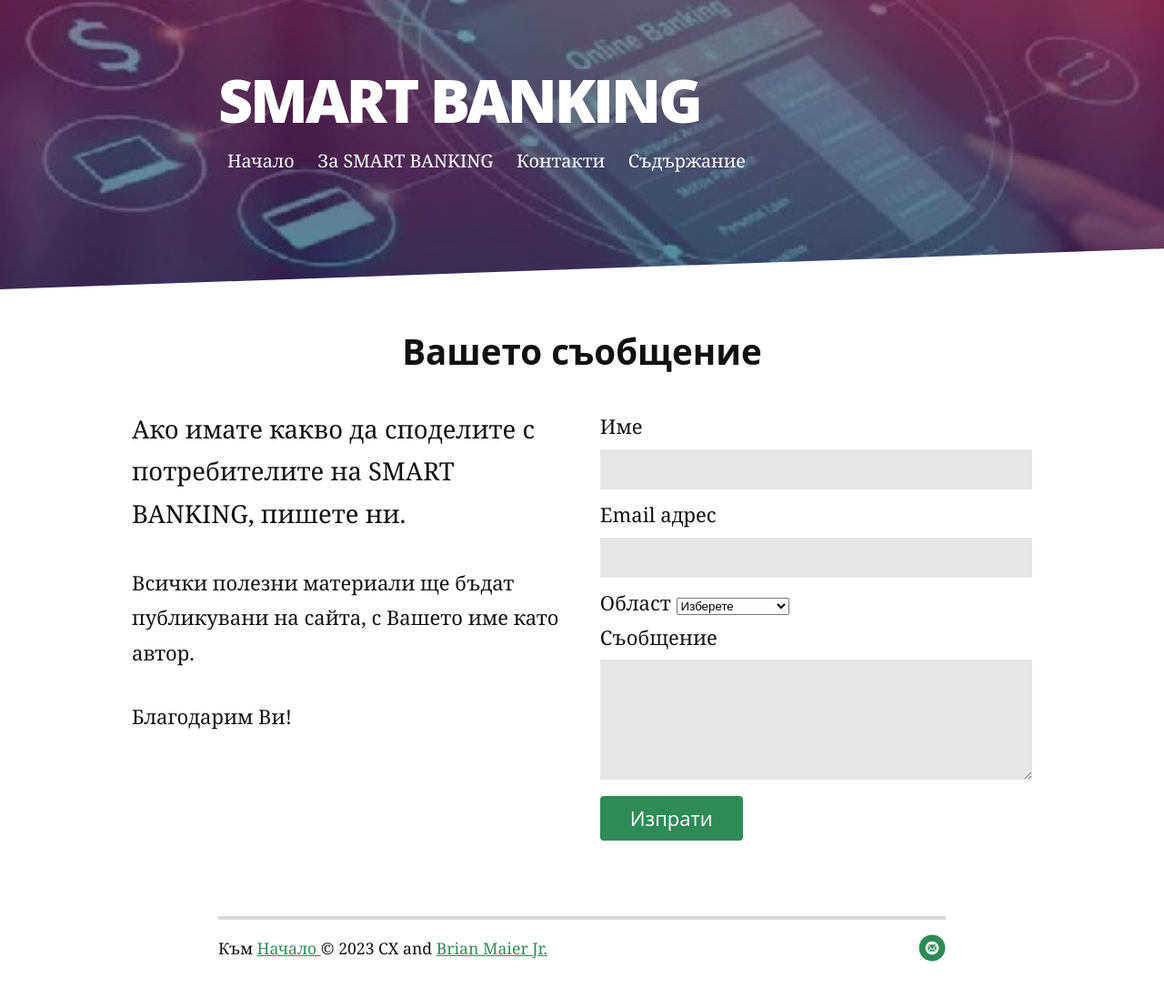
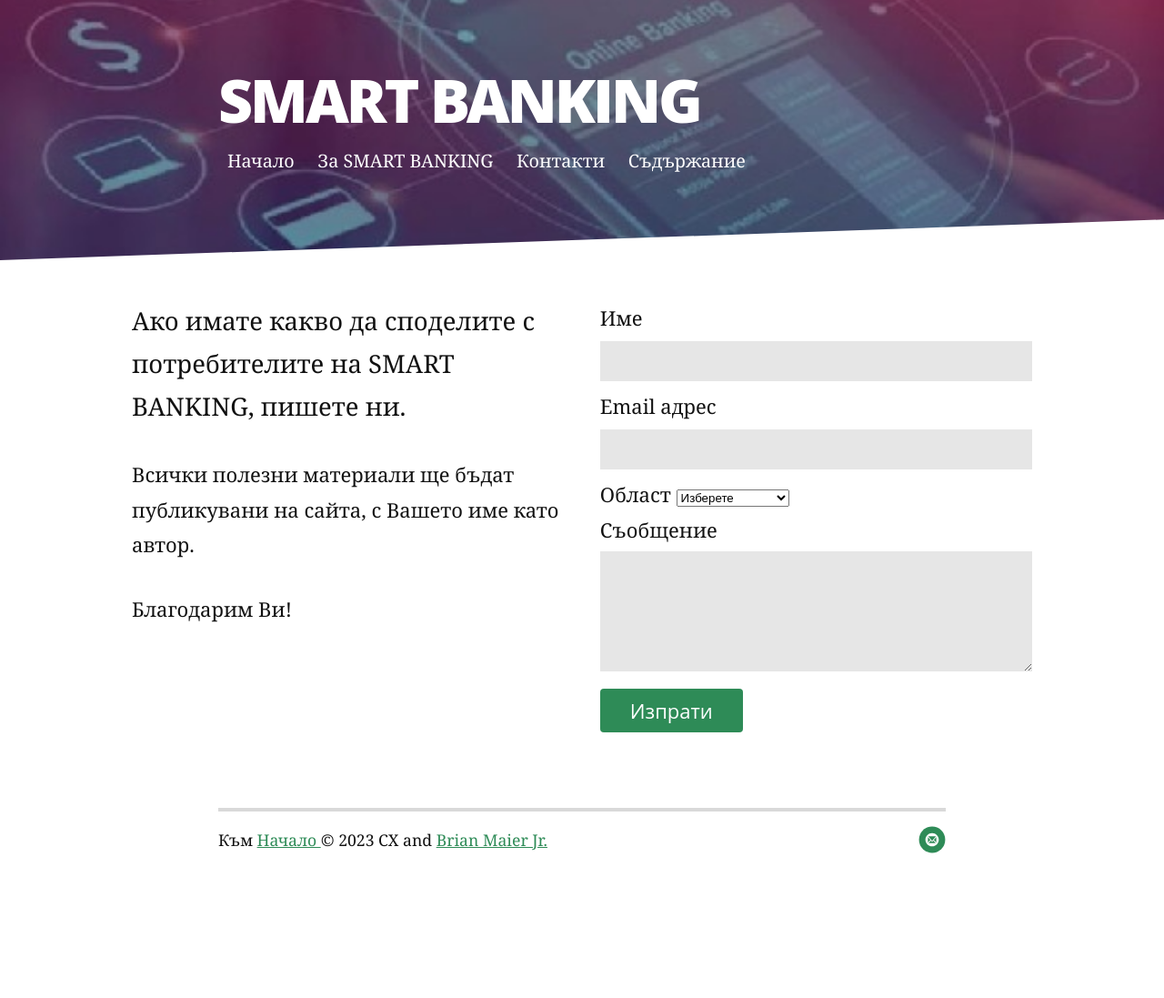
Before and after one commit to Smart-Banking/Smart-Banking.github.io, a Jekyll site: the page built from contact.md, in a window 1280 px wide. Shown: the whole page at 91% size. Built offline with Jekyll 4.4.1, drawn with Linux system fonts in a browser that asks for light colours; nearby versions of some CDN libraries; after the commit the page ends 979 px from its top, so only the background shows below that.

Commit message:
Контакти

```diff
--- a/contact.md
+++ b/contact.md
@@ -4,7 +4,7 @@
 ---
 
 <div id="contact">
-  <h3 class="pageTitle">Вашето съобщение</h3>
+  <!--h3 class="pageTitle">Вашето съобщение</h3-->
   <div class="contactContent">
     <p class="intro">Ако имате какво да споделите с потребителите на SMART BANKING, пишете ни.</p>
     <p>Всички полезни материали ще бъдат публикувани на сайта, с Вашето име като автор.</p>
```
